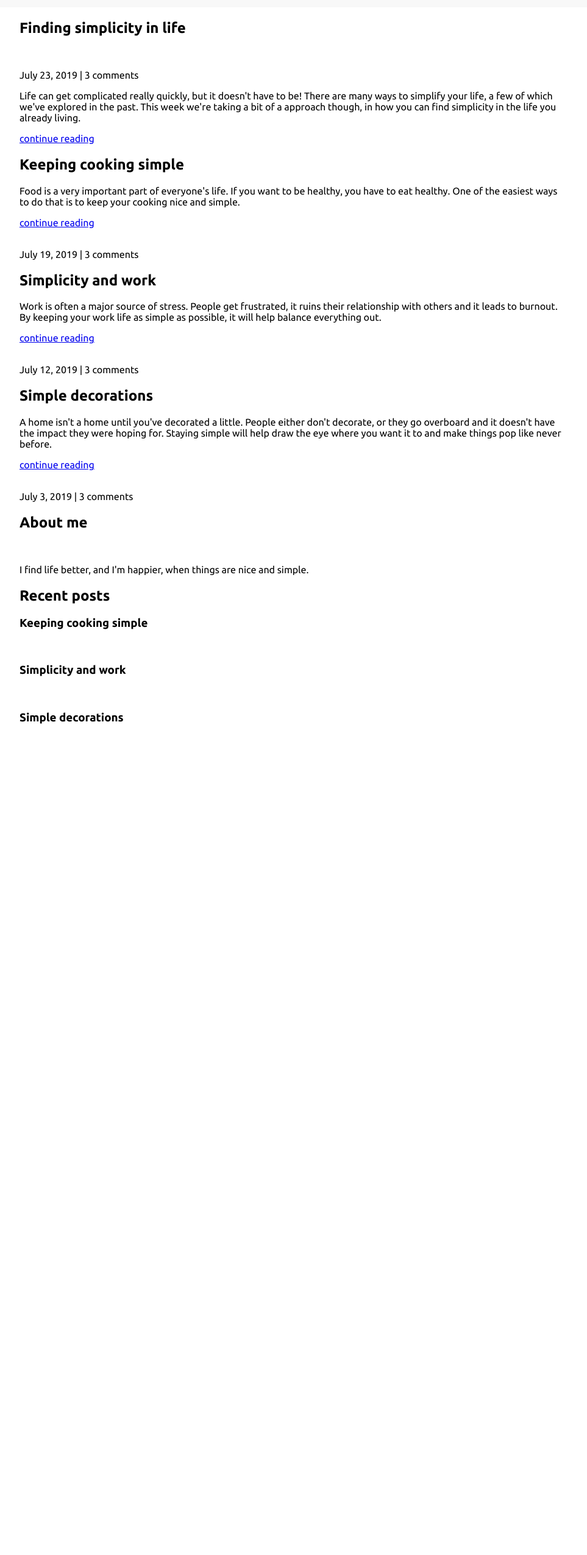
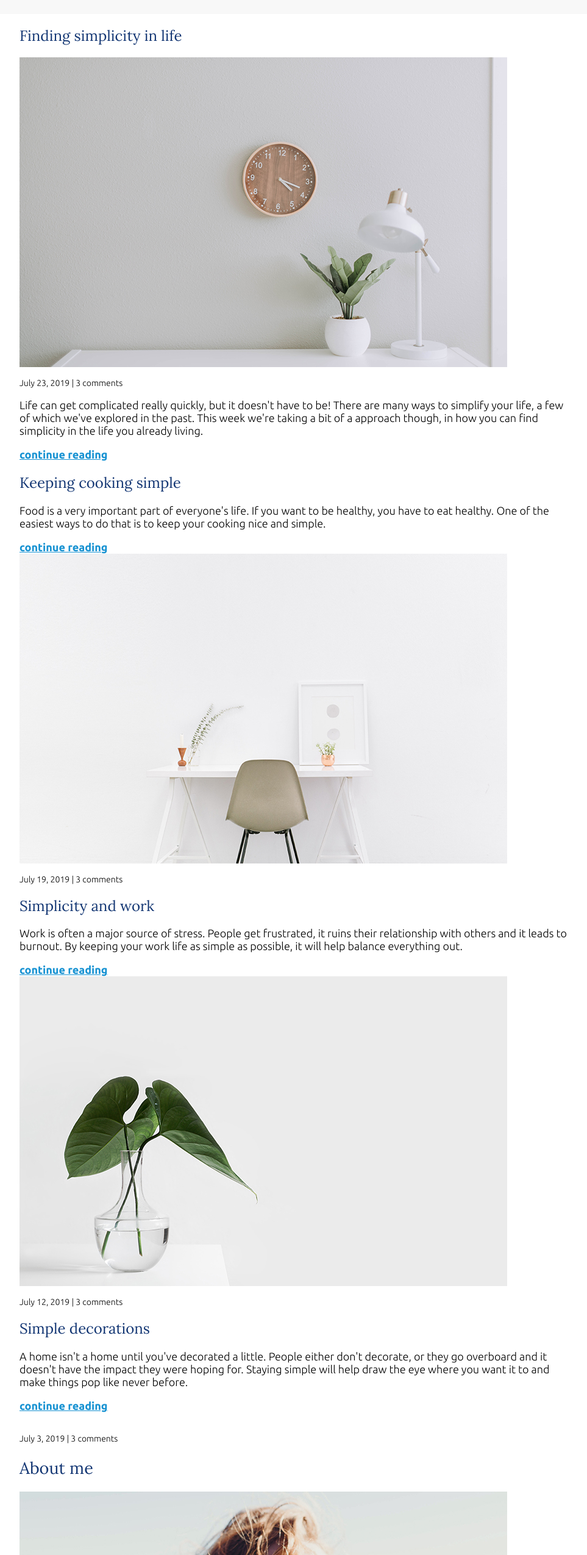
Before and after one commit to tosinibrahim96/blog-layout, a plain HTML site: page index.html in a window 1280 px wide. Shown: the part 106-2656 px from the top of the page at 61% size, without its empty margins (158-1121 px from the left). Before the commit the page ends 1346 px from the top, so only its background shows below. Drawn offline with Linux system fonts and the light colour scheme.

Commit message:
- adding initial styles and images

```diff
--- a/css/styles.css
+++ b/css/styles.css
@@ -7,18 +7,39 @@ font-family: 'Ubuntu', sans-serif;
 body {
   margin: 0;
   font-family: "Ubuntu", sans-serif;
+  font-size: 1.125rem;
+  font-weight: 300;
 }
 
 /* =================
 Typography
 ================= */
 
-h1 {
+h1,
+h2,
+h3 {
   font-family: "Lora", serif;
   font-weight: 400;
   color: #143774;
+}
+
+h1 {
   font-size: 2rem;
   margin: 0;
+}
+
+a {
+  color: #1792d2;
+  font-weight: bold;
+}
+
+a:hover,
+a:focus {
+  color: #143774;
+}
+
+strong {
+  font-weight: 700;
 }
 
 .subtitle {
@@ -26,6 +47,27 @@ h1 {
   color: #1792d2;
   font-size: 0.75rem;
   margin: 0;
+}
+
+.article-title {
+  font-size: 1.5rem;
+}
+
+.article-read-more,
+.article-info {
+  font-size: 0.875rem;
+}
+
+.article-read-more {
+  color: #1792d2;
+  text-decoration: none;
+  font-weight: 700;
+}
+
+.article-read-more:hover,
+.article-read-more:focus {
+  color: #143774;
+  text-decoration: underline;
 }
 
 /* =================
--- a/index.html
+++ b/index.html
@@ -7,7 +7,7 @@
     <title>Simple Life</title>
 
     <link
-      href="https://fonts.googleapis.com/css?family=Lora|Ubuntu:400,700&display=swap"
+      href="https://fonts.googleapis.com/css?family=Lora|Ubuntu:300,400,700&display=swap"
       rel="stylesheet"
     />
     <link rel="stylesheet" href="css/styles.css" />
@@ -34,7 +34,11 @@
       <main role="main">
         <article class="article-featured">
           <h2 class="article-title">Finding simplicity in life</h2>
-          <img src="" alt="" class="article-image" />
+          <img
+            src="img/life.jpg"
+            alt="simple white desk on a white wall with a plant on the far right side"
+            class="article-image"
+          />
           <p class="article-info">July 23, 2019 | 3 comments</p>
           <p class="article-body">
             Life can get complicated really quickly, but it doesn't have to be!
@@ -56,7 +60,11 @@
             <a href="#" class="read-more">continue reading </a>
           </div>
           <div class="article-recent-secondary">
-            <img src="" alt="" class="article-image" />
+            <img
+              src="img/work.jpg"
+              alt="a chair white chair at a white desk on a white wall"
+              class="article-image"
+            />
             <p class="article-info">July 19, 2019 | 3 comments</p>
           </div>
         </article>
@@ -72,7 +80,11 @@
             <a href="#" class="read-more">continue reading </a>
           </div>
           <div class="article-recent-secondary">
-            <img src="" alt="" class="article-image" />
+            <img
+              src="img/deco.jpg"
+              alt="a green plant in a clear, round vase with water in it"
+              class="article-image"
+            />
             <p class="article-info">July 12, 2019 | 3 comments</p>
           </div>
         </article>
@@ -96,7 +108,7 @@
       <aside class="sidebar">
         <div class="sidebar-widget">
           <h2 class="widget-title">About me</h2>
-          <img src="" alt="" class="widget-image" />
+          <img src="img/about-me.jpg" alt="john doe" class="widget-image">
           <p class="widget-body">
             I find life better, and I'm happier, when things are nice and
             simple.
@@ -106,15 +118,15 @@
           <h2 class="widget-title">Recent posts</h2>
           <div class="widget-recent-post">
             <h3 class="widget-recent-post-title">Keeping cooking simple</h3>
-            <img src="" alt="" class="widget-image" />
+            <img src="img/food.jpg" alt="two dumplings on a wood plate with chopsticks" class="widget-image">
           </div>
           <div class="widget-recent-post">
             <h3 class="widget-recent-post-title">Simplicity and work</h3>
-            <img src="" alt="" class="widget-image" />
+            <img src="img/work.jpg" alt="a chair white chair at a white desk on a white wall" class="widget-image">
           </div>
           <div class="widget-recent-post">
             <h3 class="widget-recent-post-title">Simple decorations</h3>
-            <img src="" alt="" class="widget-image" />
+            <img src="img/deco.jpg" alt="a green plant in a clear, round vase with water in it" class="widget-image">
           </div>
         </div>
       </aside>
```
Also changed, not shown: img/about-me.jpg (added), img/deco.jpg (added), img/food.jpg (added), img/life.jpg (added), img/work.jpg (added).
